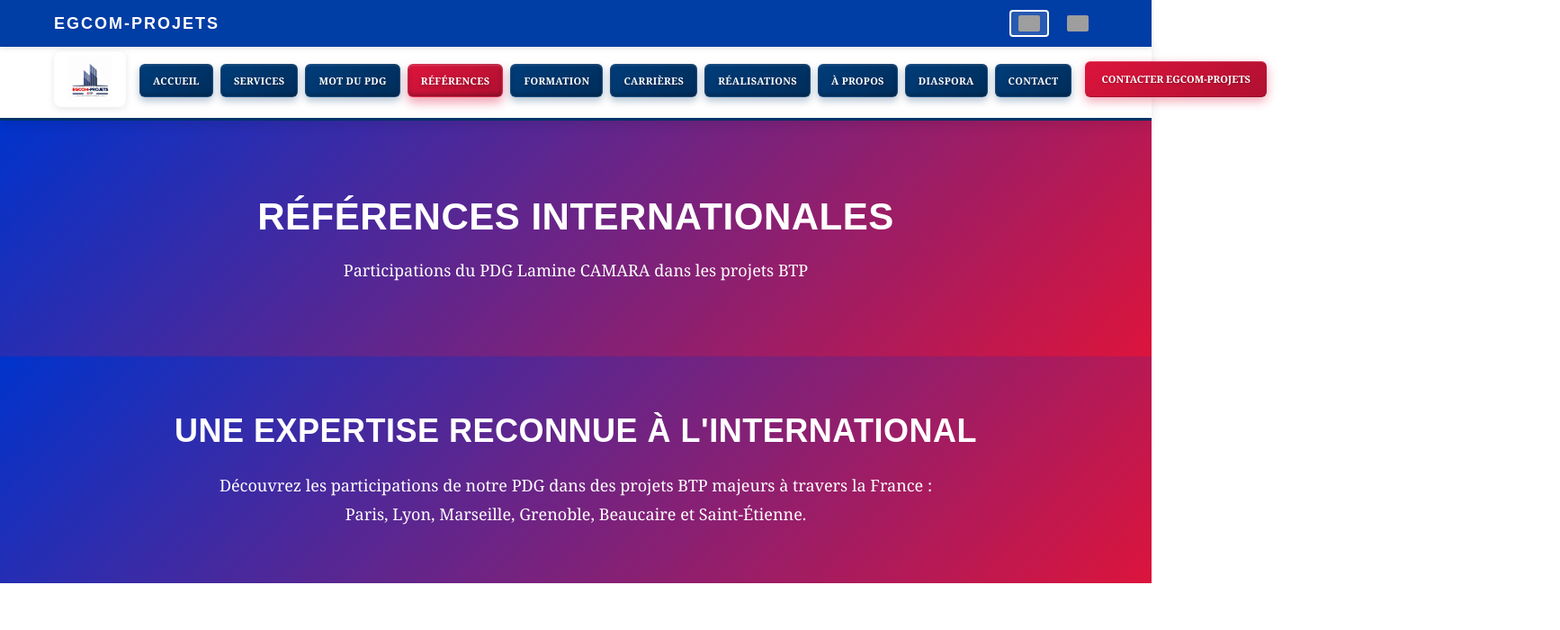
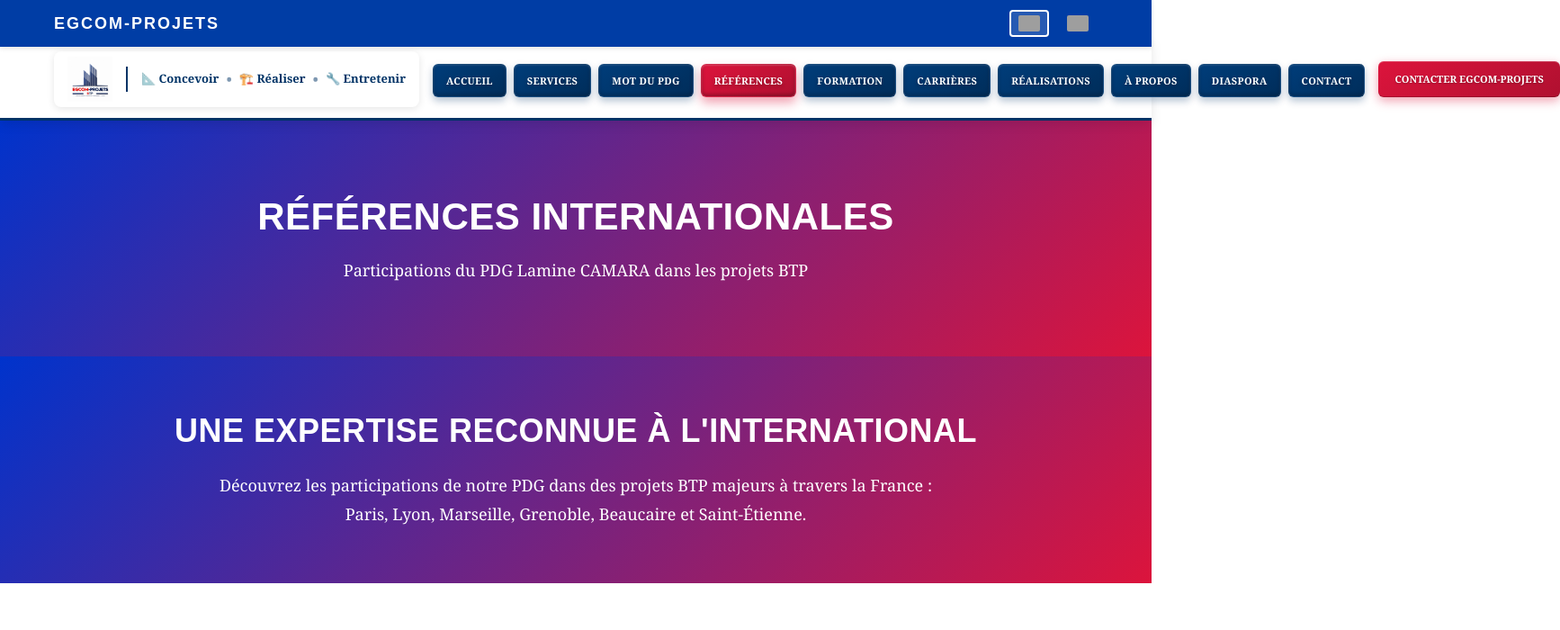
Before and after one commit to egcom-projets/egcom-site-web, a website: page references.html in a window 1280 px wide. Shown: the top 700 px of the page at 90% size, 1734 px wide, since content can reach past the window. Drawn offline with Linux system fonts and the light colour scheme; grey boxes are pictures that could not be loaded.

Commit message:
Ajout de 'Concevoir • Réaliser • Entretenir' sur la page références

```diff
--- a/references.html
+++ b/references.html
@@ -239,6 +239,13 @@
                         <a href="index.html">
                             <img src="Logo%20version%20nouvelle/Logo%2026%2004%2026.png" alt="EGCOM-PROJETS BTP" style="height: 50px;">
                         </a>
+                        <div class="logo-tagline">
+                            <span class="tagline-item">📐 Concevoir</span>
+                            <span class="tagline-separator">•</span>
+                            <span class="tagline-item">🏗️ Réaliser</span>
+                            <span class="tagline-separator">•</span>
+                            <span class="tagline-item">🔧 Entretenir</span>
+                        </div>
                     </div>
 
                     <ul class="nav-menu" id="navMenu">
```
